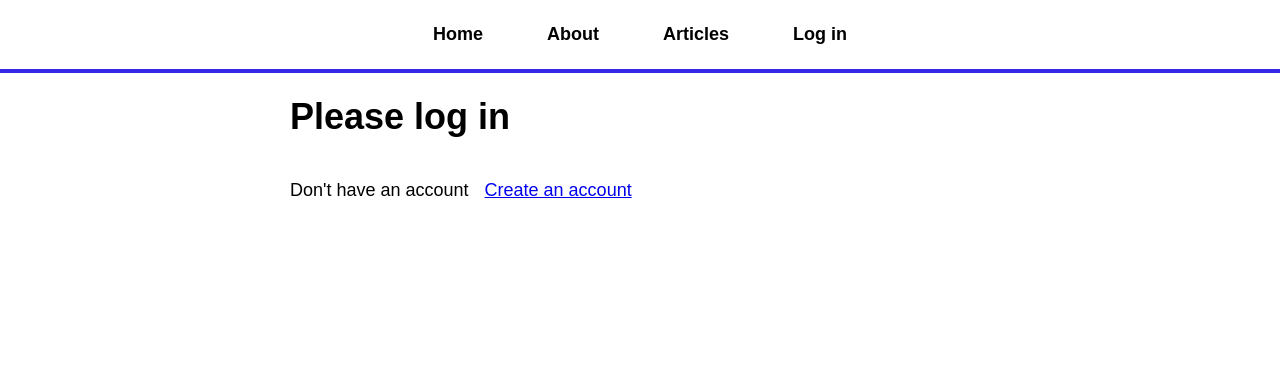
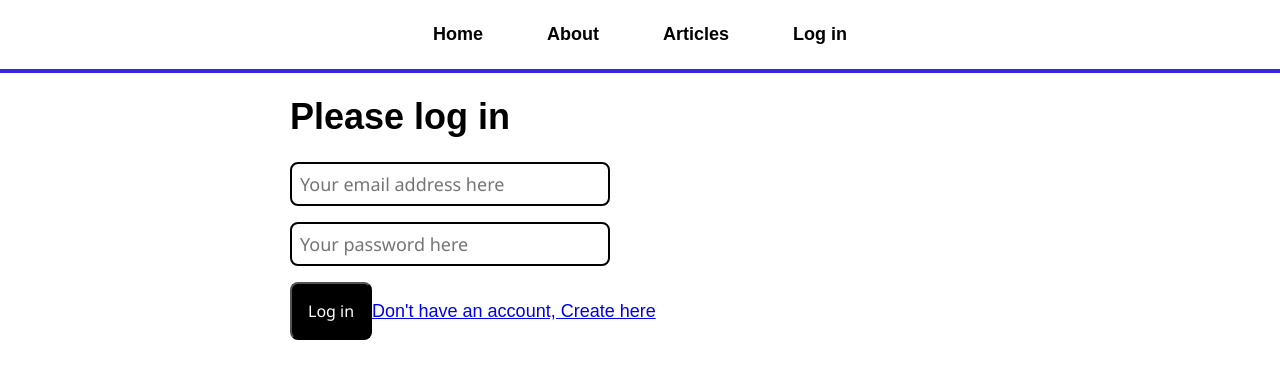
Before and after one commit to tarhavn/react-frontend, a React (Create React App) app: page /login in a window 1280 px wide. Shown: the top 378 px of the page. Built offline with nearby package versions, Linux system fonts and the light colour scheme.

Commit message:
Building login form

```diff
--- a/src/pages/LoginPage.js
+++ b/src/pages/LoginPage.js
@@ -1,13 +1,38 @@
-import { Link } from "react-router-dom";
+import { useState } from "react";
+import { Link, useNavigate } from "react-router-dom";
+import { getAuth, signInWithEmailAndPassword } from "firebase/auth";
 
 const LoginPage = () => {
+    const [email, SetEmail] = useState('');
+    const [password, SetPassword] = useState('');
+    const [error, SetError] = useState('');
+    const navigate = useNavigate();
+
+    const logIn = async () => {
+        try {
+            await signInWithEmailAndPassword(getAuth, email, password);
+            navigate('/articles');
+        } catch (e) {
+            SetError(e.message);
+        }
+    }
+
     return(
         <>
         <h1>Please log in</h1>
-        <div>
-            <p>Don't have an account</p>
-            <Link to='/create-account'>Create an account</Link>
-        </div>
+        {error && <p className="error">{error}</p>}
+        <input
+            placeholder="Your email address here"
+            value={email}
+            onChange={e => SetEmail(e.target.value)} />
+        <input
+            type="password"
+            placeholder="Your password here"
+            value={password}
+            onChange={e => SetPassword(e.target.value)} />
+        <button onClick={logIn}>Log in</button>
+
+        <Link to='/create-account'>Don't have an account, Create here</Link>
         </>
     );
 }
```
